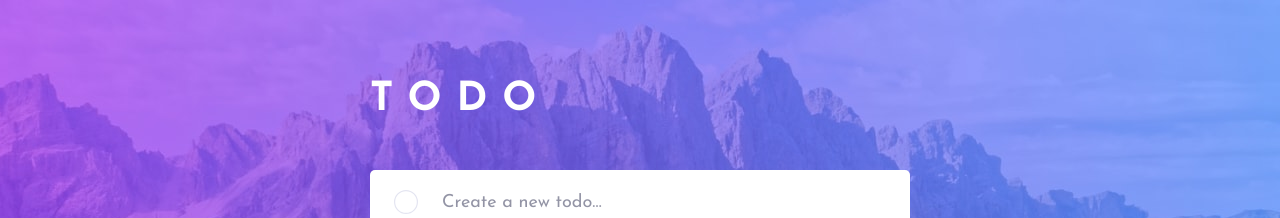
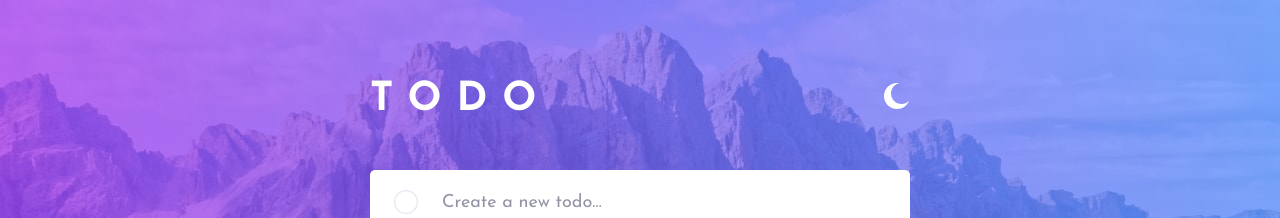
Before and after one commit to joshjavier/todo-app, a React (Vite) app: page / in a window 1280 px wide. Shown: the top 218 px of the page. Built offline with nearby package versions, Linux system fonts and the light colour scheme.

Commit message:
Add light and dark mode theme switcher

```diff
--- a/index.html
+++ b/index.html
@@ -7,6 +7,17 @@
     <title>Frontend Mentor | Todo app</title>
     <meta name="description" content="A todo app built with React. Challenge by Frontend Mentor." />
     <meta name="color-scheme" content="light dark" />
+    <script>
+      // Set initial theme on page load
+      if (
+        localStorage.theme === 'dark' ||
+        (!('theme' in localStorage) && window.matchMedia('(prefers-color-scheme: dark)').matches)
+      ) {
+        document.documentElement.classList.add('dark');
+      } else {
+        document.documentElement.classList.remove('dark');
+      }
+    </script>
   </head>
   <body class="bg-very-light-gray dark:bg-very-dark-blue">
     <main>
--- a/src/App.jsx
+++ b/src/App.jsx
@@ -1,10 +1,11 @@
-import { useState } from 'react';
+import { useState, useEffect } from 'react';
 import { nanoid } from 'nanoid';
 import SvgSprite from './components/SvgSprite';
 import TodoInput from './components/TodoInput';
 import TodoItem from './components/TodoItem';
 import ViewFilters from './components/ViewFilters';
 import EmptyState from './components/EmptyState';
+import ThemeSwitcher from './components/ThemeSwitcher';
 
 function App() {
   const [todos, setTodos] = useState([
@@ -16,6 +17,7 @@ function App() {
     { id: 6, text: 'Complete Todo App on Frontend Mentor' },
   ]);
   const [view, setView] = useState('All');
+  const [theme, setTheme] = useState('');
 
   const activeTodos = todos.filter((todo) => !todo.done);
   const completedTodos = todos.filter((todo) => todo.done);
@@ -56,14 +58,34 @@ function App() {
     setTodos((todos) => todos.filter((todo) => !todo.done));
   };
 
+  const toggleTheme = () => {
+    setTheme((theme) => {
+      if (theme === 'dark') {
+        localStorage.setItem('theme', 'light');
+        document.documentElement.classList.remove('dark');
+        return 'light';
+      } else {
+        localStorage.setItem('theme', 'dark');
+        document.documentElement.classList.add('dark');
+        return 'dark';
+      }
+    });
+  };
+
+  useEffect(() => {
+    setTheme(
+      document.documentElement.classList.contains('dark') ? 'dark' : 'light',
+    );
+  }, []);
+
   return (
     <>
       <SvgSprite />
 
       {/* Background */}
       <img
-        srcSet="/images/bg-mobile-light.jpg 375w, /images/bg-desktop-light.jpg 1440w"
-        src="/images/bg-mobile-light.jpg"
+        srcSet={`/images/bg-mobile-${theme}.jpg 375w, /images/bg-desktop-${theme}.jpg 1440w`}
+        src={`/images/bg-mobile-${theme}.jpg`}
         alt=""
         width="375"
         height="200"
@@ -71,10 +93,13 @@ function App() {
       />
 
       <div className="px-6 py-12 sm:py-[70px] space-y-10">
-        <header className="wrapper text-white">
+        <header className="wrapper text-white flex items-center justify-between">
           <h1 className="font-bold text-[27px] tracking-[9.5px] sm:text-[40px] sm:tracking-[15px]">
             TODO
           </h1>
+          <div className="-translate-y-0.5 sm:-translate-y-1">
+            <ThemeSwitcher theme={theme} toggle={toggleTheme} />
+          </div>
         </header>
 
         <div className="wrapper space-y-4">
--- a/src/components/DeleteButton.jsx
+++ b/src/components/DeleteButton.jsx
@@ -3,7 +3,7 @@ function DeleteButton({ todo, removeTodo }) {
     <button
       aria-label={`Delete ${todo.text}`}
       onClick={() => removeTodo(todo.id)}
-      className="sm:invisible group-hover:visible group-focus-within:visible focus:outline-none focus:ring focus:ring-amber-400"
+      className="sm:invisible group-hover:visible group-focus-within:visible focus:outline-none focus-visible:ring focus-visible:ring-amber-400"
     >
       <svg
         viewBox="0 0 12 12"
@@ -13,7 +13,7 @@ function DeleteButton({ todo, removeTodo }) {
         stroke="currentColor"
         className="dark:stroke-dark-grayish-blue-dark"
       >
-        <use href="#cross" />
+        <use href="#icon-cross" />
       </svg>
     </button>
   );
--- /dev/null
+++ b/src/components/ThemeSwitcher.jsx
@@ -0,0 +1,28 @@
+function ThemeSwitcher({ theme, toggle }) {
+  return (
+    <button
+      onClick={toggle}
+      className="block rounded-full focus:outline-none focus-visible:ring focus-visible:ring-amber-400"
+    >
+      <svg
+        viewBox="0 0 20 20"
+        width="20"
+        height="20"
+        fill="white"
+        aria-hidden="true"
+        className="sm:w-[26px] sm:h-[26px]"
+      >
+        {theme === 'dark' ? (
+          <use href="#icon-sun" />
+        ) : (
+          <use href="#icon-moon" />
+        )}
+      </svg>
+      <span className="sr-only">
+        {theme === 'dark' ? 'Switch to light mode' : 'Switch to dark mode'}
+      </span>
+    </button>
+  );
+}
+
+export default ThemeSwitcher;
--- a/tailwind.config.js
+++ b/tailwind.config.js
@@ -1,5 +1,6 @@
 /** @type {import('tailwindcss').Config} */
 export default {
+  darkMode: 'class',
   content: ['./index.html', './src/**/*.{js,ts,jsx,tsx}'],
   theme: {
     extend: {
```
Also changed, not shown: src/components/SvgSprite.jsx (+11 -1 lines), 1 other file (tests, documents, lock files or other folders).
